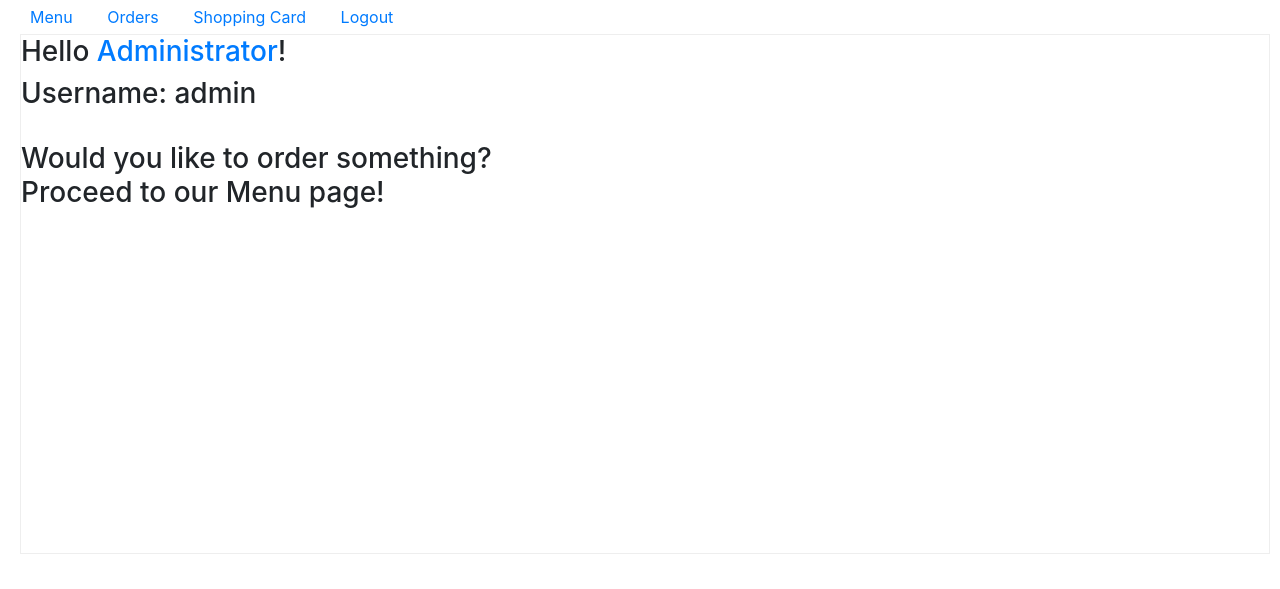
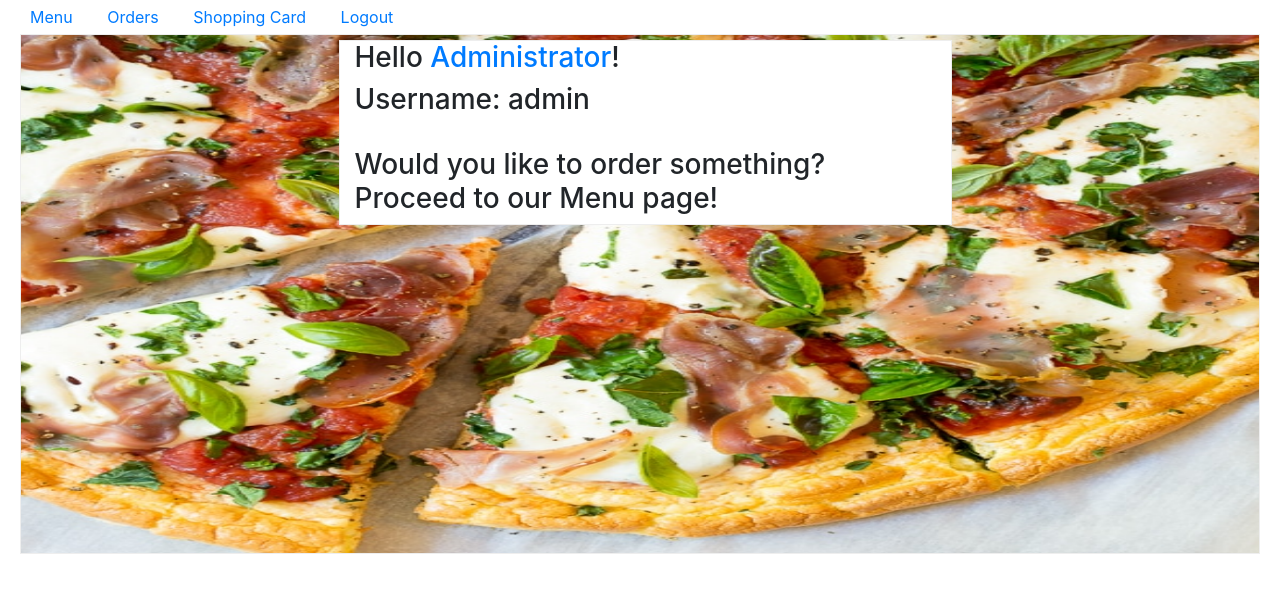
Before and after one commit to MaGo1981/CS50W-project3, a Django app: page / in a window 1280 px wide. Shown: the part 211-800 px from the top of the page. Run offline with Django 3.2, Linux system fonts and the light colour scheme; a user stored in the database is signed in; some libraries are stand-ins or nearby versions.

Commit message:
Working on frontend!

```diff
--- a/orders/static/orders/styles.css
+++ b/orders/static/orders/styles.css
@@ -64,7 +64,55 @@
     background: url("pizza2.jpg") no-repeat top center;
     background-attachment: fixed;
     background-size: 100% 100%;
+    padding-left: 25%;
+    padding-right: 25%;
 }
+
+.pic-index {
+    border: 1px ridge;
+    border-bottom: 1px ridge;
+    background-color: green;
+    background: url("pizza2.jpg") no-repeat top center;
+    background-attachment: fixed;
+    background-size: 100% 100%;
+    padding-left: 25%;
+    padding-right: 25%;
+    height: 520px;
+}
+
+.pic-card {
+    border: 1px ridge;
+    border-bottom: 1px ridge;
+    background-color: green;
+    background: url("pizza2.jpg") no-repeat top center;
+    background-attachment: fixed;
+    background-size: 100% 100%;
+    padding-left: 25%;
+    padding-right: 25%;
+}
+
+.pic-orders {
+    border: 1px ridge;
+    border-bottom: 1px ridge;
+    background-color: green;
+    background: url("pizza2.jpg") no-repeat top center;
+    background-attachment: fixed;
+    background-size: 100% 100%;
+    padding-left: 25%;
+    padding-right: 25%;
+}
+
+.pic-food {
+    border: 1px ridge;
+    border-bottom: 1px ridge;
+    background-color: green;
+    background: url("pizza2.jpg") no-repeat top center;
+    background-attachment: fixed;
+    background-size: 100% 100%;
+    padding-left: 25%;
+    padding-right: 25%;
+}
+
 .index {background: url("") no-repeat top center;
         background-attachment: fixed;
         background-size: 100% 100%;
--- a/orders/templates/orders/card.html
+++ b/orders/templates/orders/card.html
@@ -11,6 +11,9 @@
       <a href="{% url 'orders' %}" class="col-3">Orders</a>
       <a href="{% url 'logout' %}" class="col-3">Logout</a>
     </span>
+    <div class="pic-card">
+      <!-- <div class="box"> -->
+        <div class="col-12" class="center">
           <h1>My Shopping Card:</h1>
           <h2>Pizza</h2>
           <ul>
@@ -166,4 +169,7 @@
           {% endif %}
           <br><br>
 
+        </div>
+      <!-- </div> -->
+    </div>
 {% endblock %}
--- a/orders/templates/orders/confirmation.html
+++ b/orders/templates/orders/confirmation.html
@@ -5,6 +5,9 @@
 {% endblock %}
 
 {% block body %}
+  <div class="pic-index">
+    <!-- <div class="box"> -->
+      <div class="col-12" class="center">
         <br>
         <h1>Order received, thank you {{ user.first_name }}!</h1>
         <br>
@@ -13,5 +16,8 @@
         <hr>
 
         <a href="{% url 'index' %}">Return to Home page.</a>
+      </div>
+    <!-- </div> -->
+  </div>
 
 {% endblock %}
--- a/orders/templates/orders/food.html
+++ b/orders/templates/orders/food.html
@@ -13,6 +13,9 @@
       <a href="{% url 'logout' %}" class="col-3">Logout</a>
     </span>
     <br/><br/>
+    <div class="pic-food">
+      <!-- <div class="box"> -->
+        <div class="col-12" class="center">
           <div class="food">
             <h1 class = "foodPage">{{ food }}
               {% if food.pizza %}
@@ -107,4 +110,7 @@
 
 
           </div>
+        </div>
+      <!-- </div> -->
+    </div>
 {% endblock %}
--- a/orders/templates/orders/index.html
+++ b/orders/templates/orders/index.html
@@ -11,10 +11,14 @@
       <a href="{% url 'card' user.id %} " class="col-3">Shopping Card</a>
       <a href="{% url 'logout' %}" class="col-3">Logout</a>
     </span>
-    <div class="index"  class="center">
-      <h3>Hello <a href="{% url 'card' user.id %}">{{ user.first_name }}</a>!</h3>
-      <h3>Username: {{ user.username }}</h3> <br>
-      <h3>Would you like to order something? <br>
-        Proceed to our Menu page!</h3>
+    <div class="pic-index">
+      <!-- <div class="box"> -->
+        <div class="col-12" class="center">
+            <h3>Hello <a href="{% url 'card' user.id %}">{{ user.first_name }}</a>!</h3>
+            <h3>Username: {{ user.username }}</h3> <br>
+            <h3>Would you like to order something? <br>
+              Proceed to our Menu page!</h3>
+        </div>
+      <!-- </div> -->
     </div>
 {% endblock %}
--- a/orders/templates/orders/register.html
+++ b/orders/templates/orders/register.html
@@ -1,6 +1,9 @@
 {% extends "orders/base.html" %}
 
 {% block body %}
+  <div class="pic-index">
+    <!-- <div class="box"> -->
+      <div class="col-12" class="center">
         <h1>Register</h1>
         {% if message %}
             <div>
@@ -18,4 +21,7 @@
           <br>
           <a href="{% url 'login' %}">Login</a>
         </div>
+      </div>
+    <!-- </div> -->
+  </div>
 {% endblock %}
```
Also changed, not shown: orders/templates/orders/error.html (+10 -4 lines), orders/templates/orders/login.html (+7 -1 lines), orders/templates/orders/menu.html (+7 -7 lines), orders/templates/orders/orders.html (+7 -0 lines). Lines whose indentation alone changed are shown as unchanged.
